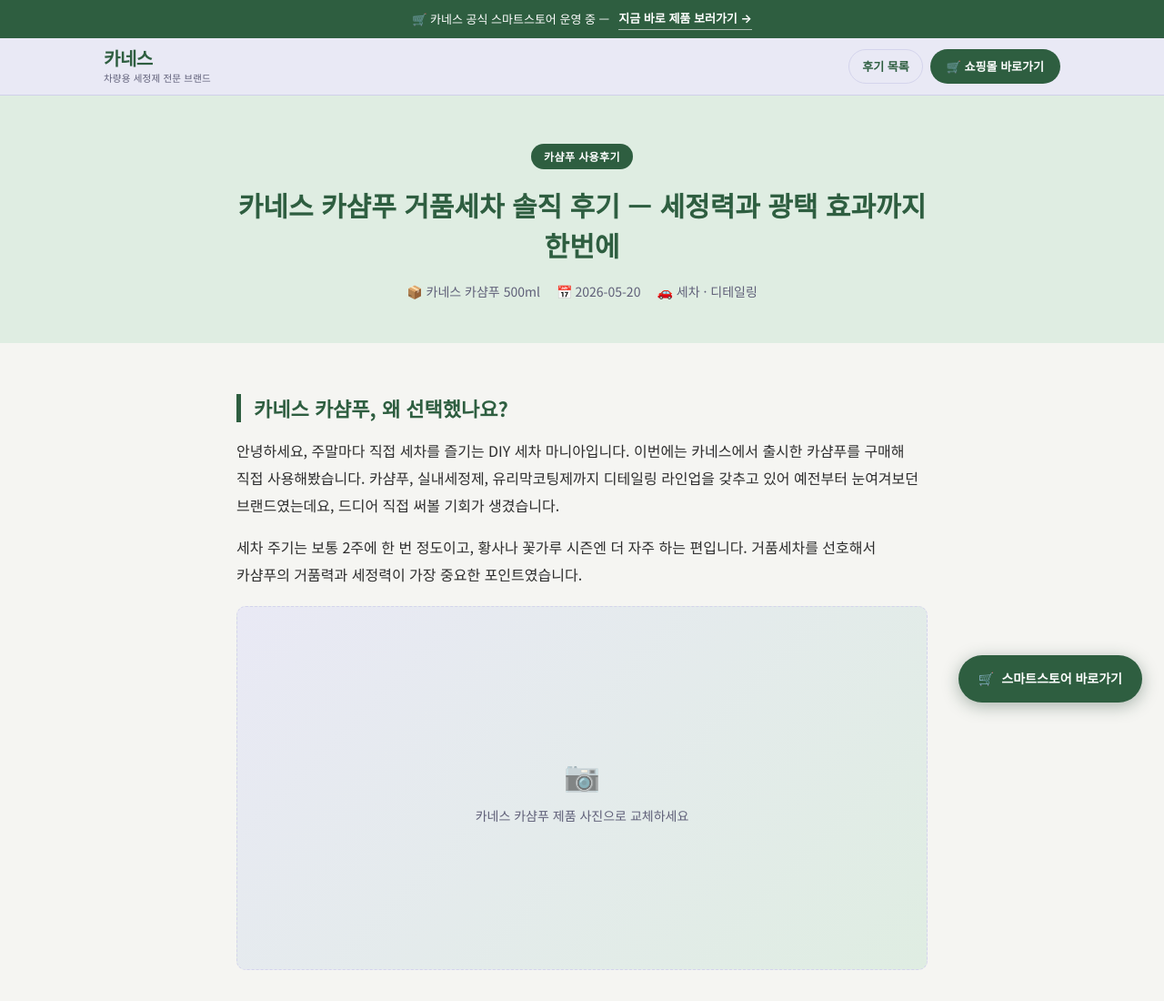
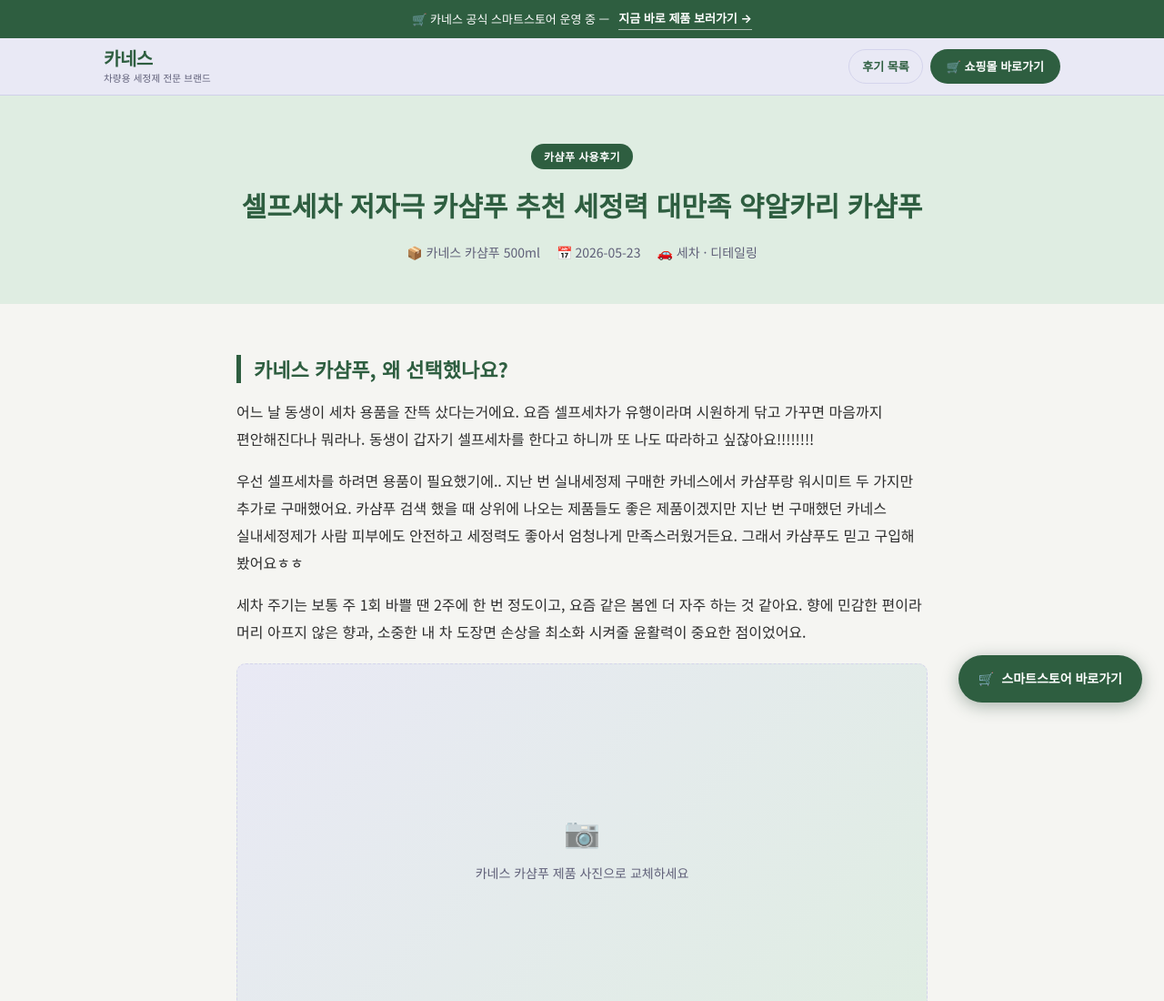
Before and after one commit to AngelaIM/carness, a plain HTML site: page post-template.html in a window 1280 px wide. Shown: the top 1100 px of the page at 91% size. Drawn offline with Linux system fonts and the light colour scheme.

Commit message:
Update post-template.html

```diff
--- a/post-template.html
+++ b/post-template.html
@@ -3,11 +3,11 @@
 <head>
   <meta charset="UTF-8">
   <meta name="viewport" content="width=device-width, initial-scale=1.0">
-  <title>카네스 카샴푸 거품세차 솔직 후기 — 세정력과 광택 효과까지 한번에 | 카네스</title>
-  <meta name="description" content="카네스 카샴푸를 직접 사용해본 솔직한 세차 후기입니다. 거품력, 세정력, 광택 효과까지 상세하게 정리했습니다. 카샴푸 추천을 찾고 계신다면 꼭 읽어보세요.">
-  <meta name="keywords" content="카샴푸, 카샴푸추천, 세차, 거품세차, 카네스, 디테일링, 차량세정제, 실내세정제, 카샴푸후기">
+  <title>셀프세차 저자극 카샴푸 추천 세정력 대만족 약알카리 카샴푸 | 카네스</title>
+  <meta name="description" content="저자극 카샴푸로 내 차의 피부도 안전하게 관리하는 약알카리 카샴푸 후기">
+  <meta name="keywords" content="카샴푸, 카샴푸추천, 세차, 거품세차, 카네스, 디테일링, 차량세정제, 실내세정제, 카샴푸후기, 셀프세차, 저자극">
   <meta property="og:title" content="카네스 카샴푸 거품세차 솔직 후기 | 카네스">
-  <meta property="og:description" content="카샴푸 거품력·세정력·광택 효과 직접 테스트한 상세 후기">
+  <meta property="og:description" content="카샴푸 거품력·세정력·윤활력 효과 직접 테스트한 상세 후기">
   <meta property="og:type" content="article">
 
   <link rel="preconnect" href="https://fonts.googleapis.com">
@@ -457,10 +457,10 @@
     <div class="post-header-inner">
       <div class="category-badge">카샴푸 사용후기</div>
       <!-- 포스트 제목: SEO를 위해 주요 키워드(카샴푸, 세차, 디테일링 등) 포함 -->
-      <h1>카네스 카샴푸 거품세차 솔직 후기 — 세정력과 광택 효과까지 한번에</h1>
+      <h1>셀프세차 저자극 카샴푸 추천 세정력 대만족 약알카리 카샴푸</h1>
       <div class="post-meta">
         <span>📦 카네스 카샴푸 500ml</span>
-        <span>📅 2026-05-20</span>
+        <span>📅 2026-05-23</span>
         <span>🚗 세차 · 디테일링</span>
       </div>
     </div>
@@ -471,10 +471,13 @@
 
     <h2>카네스 카샴푸, 왜 선택했나요?</h2>
     <p>
-      안녕하세요, 주말마다 직접 세차를 즐기는 DIY 세차 마니아입니다. 이번에는 카네스에서 출시한 카샴푸를 구매해 직접 사용해봤습니다. 카샴푸, 실내세정제, 유리막코팅제까지 디테일링 라인업을 갖추고 있어 예전부터 눈여겨보던 브랜드였는데요, 드디어 직접 써볼 기회가 생겼습니다.
+      어느 날 동생이 세차 용품을 잔뜩 샀다는거에요. 요즘 셀프세차가 유행이라며 시원하게 닦고 가꾸면 마음까지 편안해진다나 뭐라나. 동생이 갑자기 셀프세차를 한다고 하니까 또 나도 따라하고 싶잖아요!!!!!!!!
     </p>
     <p>
-      세차 주기는 보통 2주에 한 번 정도이고, 황사나 꽃가루 시즌엔 더 자주 하는 편입니다. 거품세차를 선호해서 카샴푸의 거품력과 세정력이 가장 중요한 포인트였습니다.
+      우선 셀프세차를 하려면 용품이 필요했기에.. 지난 번 실내세정제 구매한 카네스에서 카샴푸랑 워시미트 두 가지만 추가로 구매했어요. 카샴푸 검색 했을 때 상위에 나오는 제품들도 좋은 제품이겠지만 지난 번 구매했던 카네스 실내세정제가 사람 피부에도 안전하고 세정력도 좋아서 엄청나게 만족스러웠거든요. 그래서 카샴푸도 믿고 구입해 봤어요ㅎㅎ
+    </p>
+    <p>
+      세차 주기는 보통 주 1회 바쁠 땐 2주에 한 번 정도이고, 요즘 같은 봄엔 더 자주 하는 것 같아요. 향에 민감한 편이라 머리 아프지 않은 향과, 소중한 내 차 도장면 손상을 최소화 시켜줄 윤활력이 중요한 점이었어요.
     </p>
 
     <!-- 이미지: 제품 패키지 전체샷 -->
```
